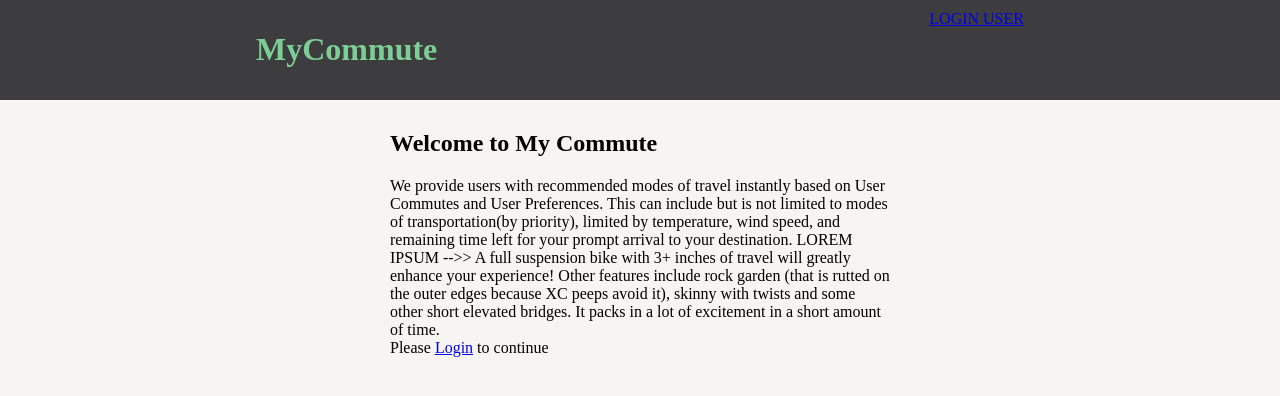
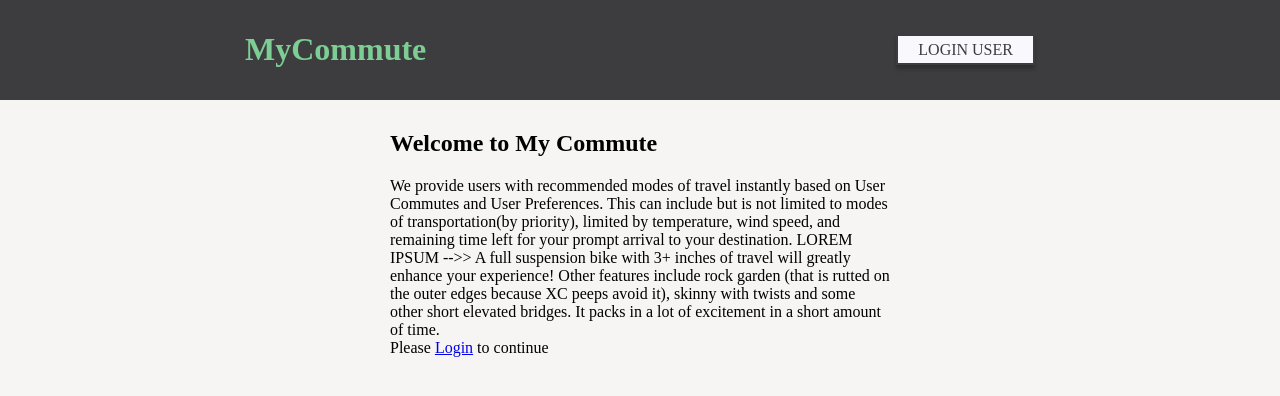
Before and after one commit to DekayHaHa/MyCommute, a React (Create React App) app: page / in a window 1280 px wide. Shown: the top 396 px of the page. Built offline with nearby package versions, Linux system fonts and the light colour scheme.

Commit message:
Add styles to login button in header

```diff
--- a/src/containers/Header.js
+++ b/src/containers/Header.js
@@ -18,7 +18,7 @@ export class Header extends Component {
         <div className='header'>
           <h1 className='title'>MyCommute</h1>
           <div className='current-weather'>
-            {!user.id && <Link to='/login'>LOGIN USER</Link>}
+            {!user.id && <Link className='login-btn' to='/login'>LOGIN USER</Link>}
             {currentWeather &&
               <div>
                 <h4>Hello, {user.userName} <Link to='/'><button className='signout-btn' onClick={() => signUserOut()}>SignOut</button></Link></h4>
--- a/src/styles/header.css
+++ b/src/styles/header.css
@@ -2,6 +2,7 @@
   display: flex;
   justify-content: space-around;
   flex-wrap: wrap;
+  align-items: center;
   background: #3D3D3F;
   color: #7DCE94;
   padding: 10px;
@@ -17,10 +18,19 @@ nav {
   margin: 0px 12%;
   text-decoration: none;
   font-size: 30px;
-  color: black;
   color: #7DCE94;
 }
 
 .current-weather, p ,h4 {
   margin: 0px;
 }
+
+.login-btn {
+  background: #F9F8FD;
+  border: 2px solid #3D3D3F;
+  box-shadow: 0px 4px 4px rgba(0, 0, 0, 0.25);
+  text-decoration: none;
+  font-size: 16px;
+  color: #3D3D3F;
+  padding: 5px 20px;
+}
```
